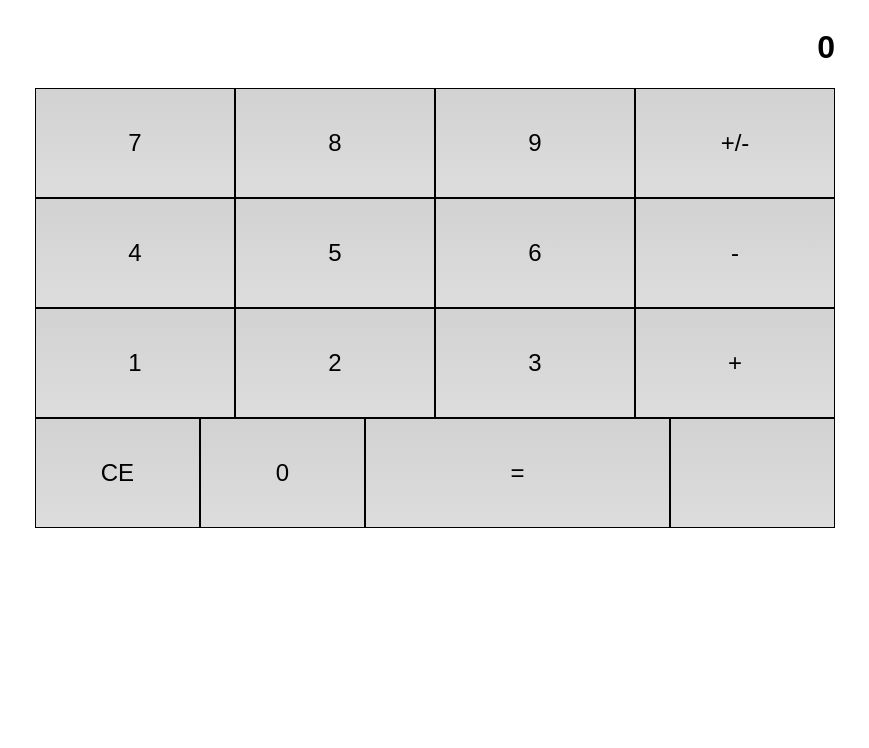
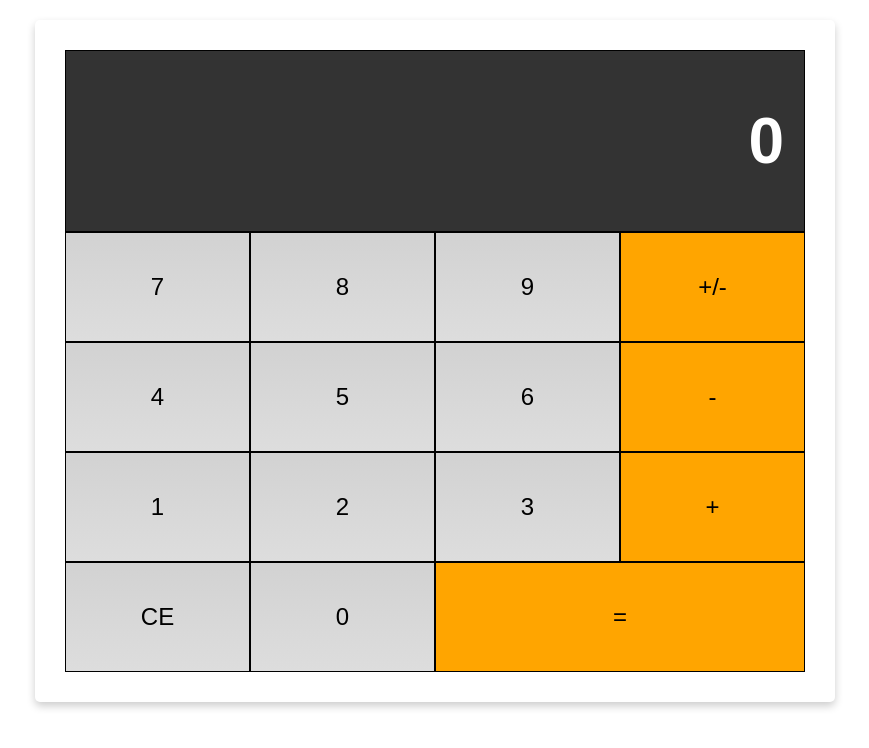
Before and after one commit to lukmandenny/latihan-web-kalkulator, a plain HTML site: page index.html in a window 1280 px wide. Shown: the whole page, without its empty margins (205-1074 px from the left). Drawn offline with Linux system fonts and the light colour scheme.

Commit message:
update css

```diff
--- a/assets/style.css
+++ b/assets/style.css
@@ -30,3 +30,25 @@ body {
 .double{
     flex-basis: 50%;
 }
+.display{
+    color: white;
+    width: 100%;
+    padding: 10px 20px;
+    background-color: #333;
+    border: 1px solid black;
+    font-size: 2em;
+}
+.operator,
+.negative,
+.equals{
+    background: orange;
+}
+.card{
+    box-shadow: 0 4px 8px 0 rgba(0, 0, 0, 0.2);
+    border-radius: 5px;
+    padding: 30px;
+    margin-top: 20px;
+}
+.button:hover{
+    font-weight: bold;
+}
--- a/index.html
+++ b/index.html
@@ -5,7 +5,7 @@
         <link rel="stylesheet" href="assets/style.css">
     </head>
     <body>
-        <div class="flex-container-column">
+        <div class="flex-container-column card">
             <div class="display">
                 <h1 id="displayNumber">0</h1>
             </div>
@@ -31,7 +31,6 @@
                 <div class="button clear">CE</div>
                 <div class="button">0</div>
                 <div class="button equals double">=</div>
-                <div class="button"></div>
             </div>
         </div>
 
```
